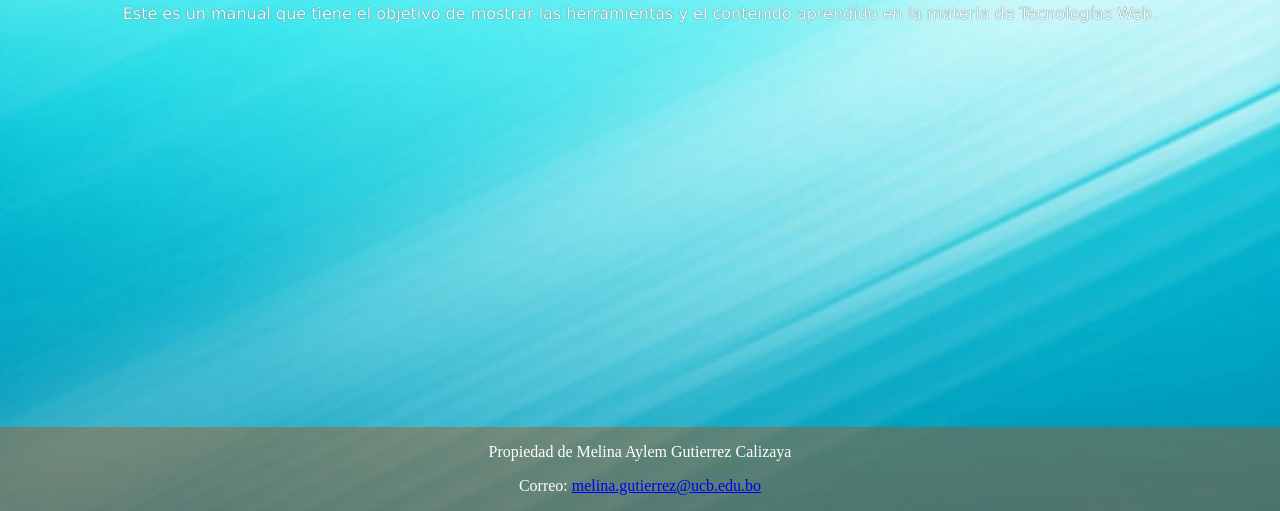
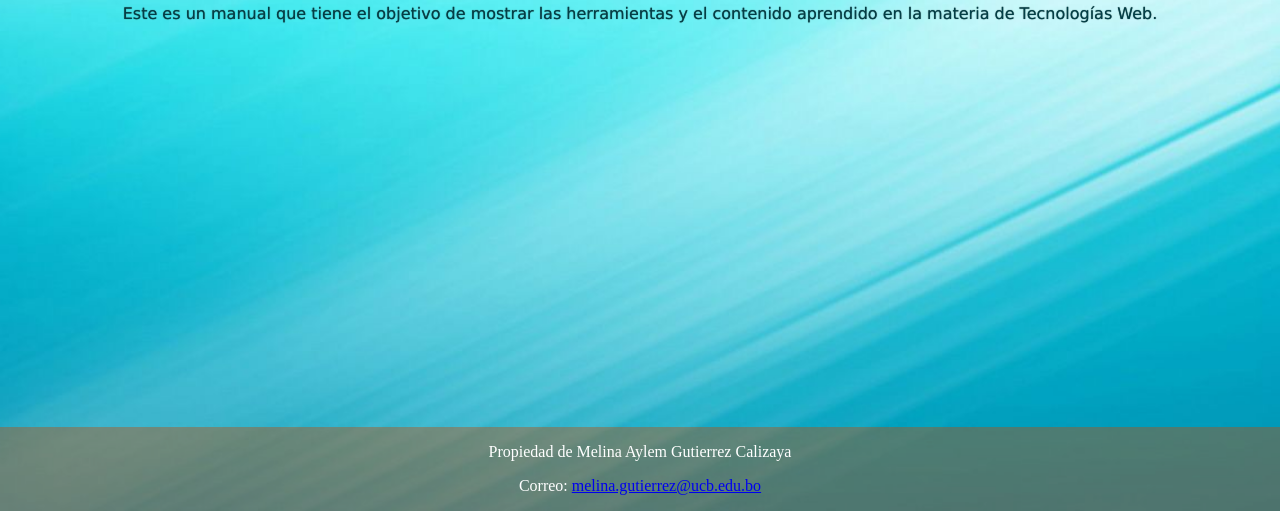
Before and after one commit to MelinaGutierrez/mi-manual, a plain HTML site: page index.html in a window 1280 px wide. Shown: the part 289-800 px from the top of the page. Drawn offline with Linux system fonts and the light colour scheme.

Commit message:
cambiar color

```diff
--- a/style.css
+++ b/style.css
@@ -33,7 +33,7 @@ h2 {
     display:flex;
     justify-content:center;
     font-family:'Lucida Sans', 'Lucida Sans Regular', 'Lucida Grande', 'Lucida Sans Unicode', Geneva, Verdana, sans-serif;
-    color:rgb(246, 254, 255);
+    color:rgb(1, 63, 71);
     text-shadow: 0 0 1px rgb(49, 68, 67);
 }
 /* #menu */
```
